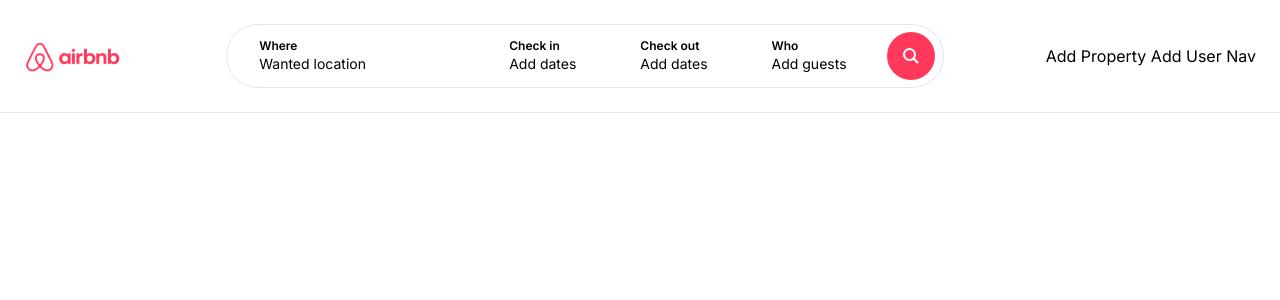
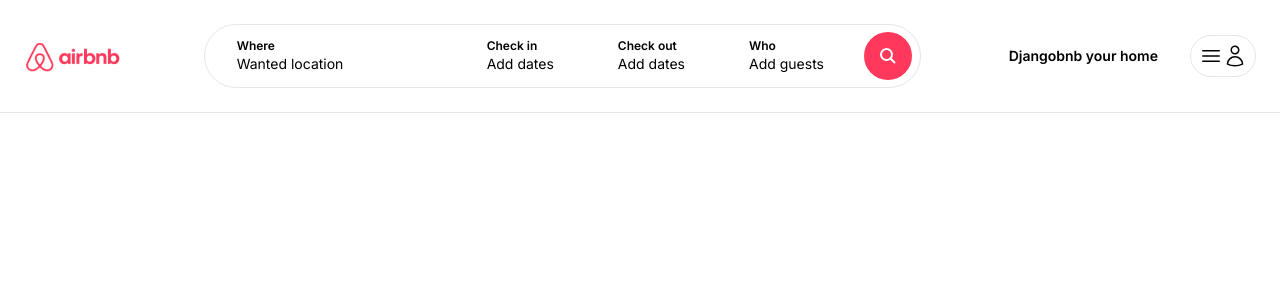
Before and after one commit to Henoker/Djangobnb, a Next.js app in the folder djangobnb/: page / in a window 1280 px wide. Shown: the top 300 px of the page. Built offline with nearby package versions, Linux system fonts and the light colour scheme.

Commit message:
chore: Add user Nav and Search Bar

```diff
--- /dev/null
+++ b/djangobnb/app/components/navbar/AddPropertyButton.tsx
@@ -0,0 +1,11 @@
+const AddPropertyButton = () => {
+    return (
+        <div
+        className="p-2 cursor-pointer text-sm font-semibold rounded-full hover:bg-gray-200"
+    >
+        Djangobnb your home
+    </div>
+    )
+}
+
+export default AddPropertyButton;
--- a/djangobnb/app/components/navbar/Navbar.tsx
+++ b/djangobnb/app/components/navbar/Navbar.tsx
@@ -1,6 +1,8 @@
 import Image from "next/image";
 import Link from "next/link";
 import SearchFilters from "./SearchFilters";
+import UserNav from "./UserNav";
+import AddPropertyButton from "./AddPropertyButton";
 
 const Navbar = () => {
     return (
@@ -14,7 +16,8 @@
                     <SearchFilters />
                 </div>
                 <div className="flex items-center space-x-6">
-                    Add Property Add User Nav
+                    <AddPropertyButton />
+                    <UserNav />
                 </div>
                 </div>
             </div>
--- /dev/null
+++ b/djangobnb/app/components/navbar/UserNav.tsx
@@ -0,0 +1,17 @@
+const UserNav = () => {
+    return (
+        <div className="p-2 relative inline-block border rounded-full">
+            <button className="flex item-center">
+            <svg fill="none" viewBox="0 0 24 24" strokeWidth="1.5" stroke="currentColor" className="w-6 h-6">
+                    <path strokeLinecap="round" strokeLinejoin="round" d="M3.75 6.75h16.5M3.75 12h16.5m-16.5 5.25h16.5" />
+                </svg>
+
+                <svg fill="none" viewBox="0 0 24 24" strokeWidth="1.5" stroke="currentColor" className="w-6 h-6">
+                    <path strokeLinecap="round" strokeLinejoin="round" d="M15.75 6a3.75 3.75 0 1 1-7.5 0 3.75 3.75 0 0 1 7.5 0ZM4.501 20.118a7.5 7.5 0 0 1 14.998 0A17.933 17.933 0 0 1 12 21.75c-2.676 0-5.216-.584-7.499-1.632Z" />
+                </svg>
+            </button>
+        </div>
+    )
+}
+
+export default UserNav;
```
